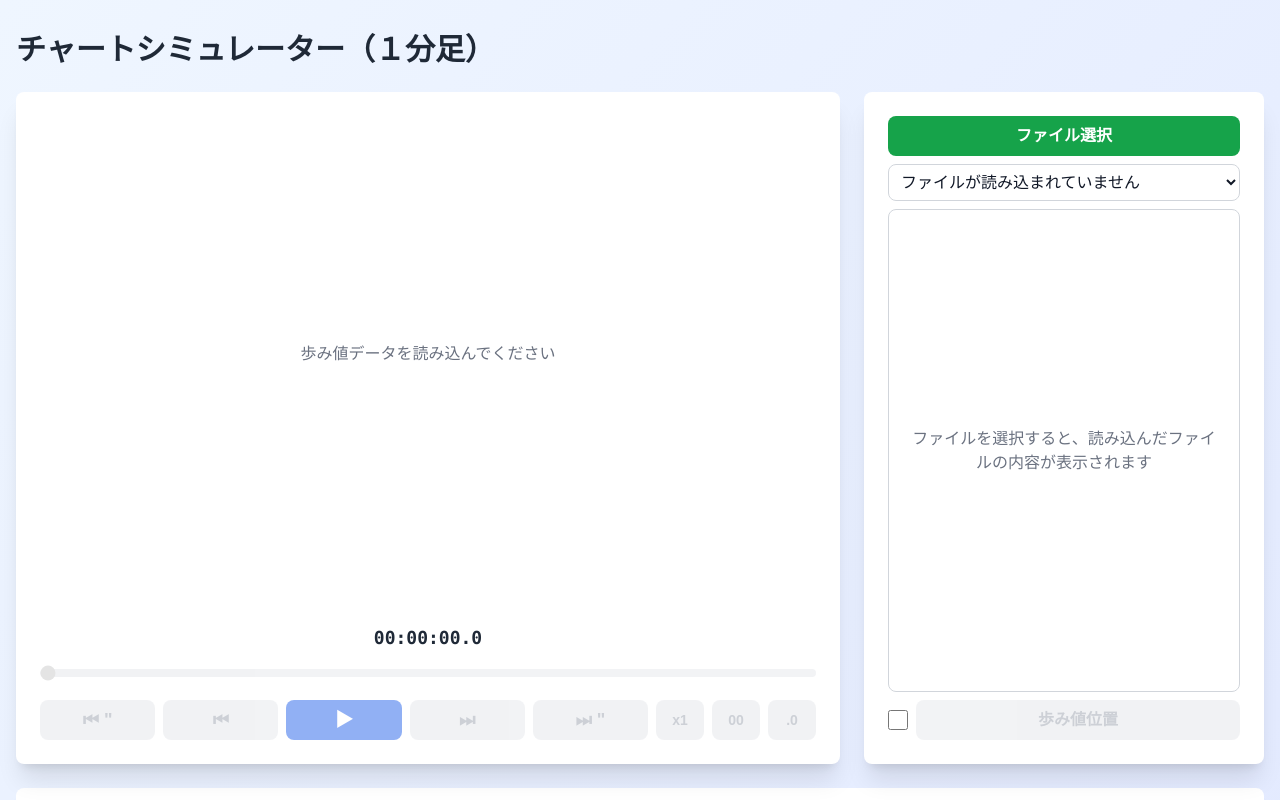
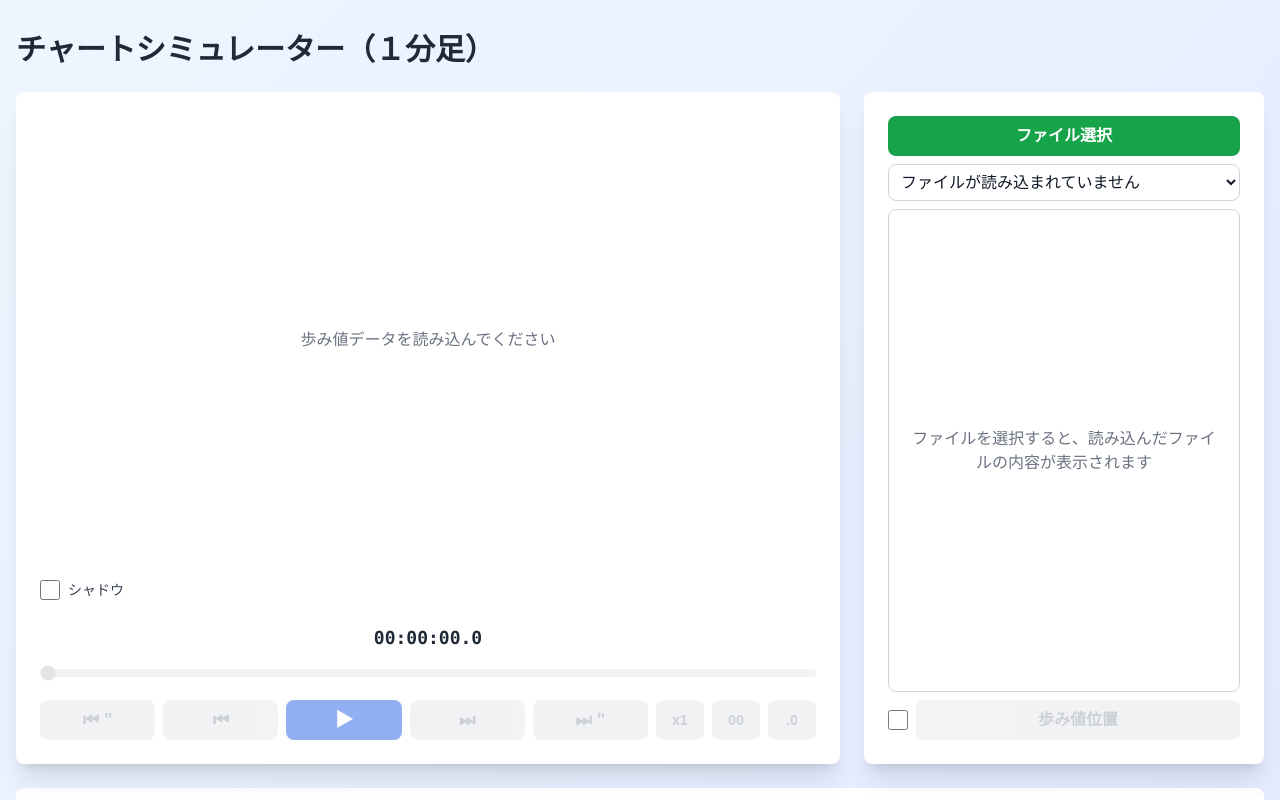
Before and after one commit to kashiomaru/kabu_sim, a Next.js app: page / in a window 1280 px wide. Shown: the top 800 px of the page. Built offline with nearby package versions, Linux system fonts and the light colour scheme.

Commit message:
シャドウのON/OFF

```diff
--- a/app/page.tsx
+++ b/app/page.tsx
@@ -57,6 +57,7 @@ export default function Home() {
   const [containerHeight, setContainerHeight] = useState(0); // コンテナの高さ
   const [highlightedIndex, setHighlightedIndex] = useState<number | null>(null); // ハイライト中の行のインデックス
   const [isAyumiPositionCheckboxChecked, setIsAyumiPositionCheckboxChecked] = useState(false); // 歩み値位置チェックボックスの状態
+  const [isShadowEnabled, setIsShadowEnabled] = useState(false); // シャドウ表示のON/OFF（デフォルトはOFF）
   const lastAyumiIndexRef = useRef<number | null>(null); // 前回の歩み値位置のインデックス（インクリメンタル検索用）
 
   // アクティブファイルのデータを取得
@@ -1217,7 +1218,7 @@ export default function Home() {
                 <CandlestickChart
                   height={600}
                   data={getFilteredCandlestickData()}
-                  shadowData={getShadowCandlestickData()}
+                  shadowData={isShadowEnabled ? getShadowCandlestickData() : undefined}
                   priceDecimalPlaces={priceDecimalPlaces}
                   upColor="#FF0000"
                   downColor="#00FFFF"
@@ -1229,6 +1230,23 @@ export default function Home() {
                   <p>歩み値データを読み込んでください</p>
                 </div>
               )}
+            </div>
+
+            {/* シャドウON/OFFチェックボックス */}
+            <div className="w-full mb-2 flex items-center">
+              <input
+                type="checkbox"
+                id="shadow-checkbox"
+                checked={isShadowEnabled}
+                onChange={(e) => setIsShadowEnabled(e.target.checked)}
+                className="w-5 h-5 text-blue-600 bg-gray-100 border-gray-300 rounded focus:ring-blue-500 dark:focus:ring-blue-600 dark:ring-offset-gray-800 focus:ring-2 dark:bg-gray-700 dark:border-gray-600"
+              />
+              <label
+                htmlFor="shadow-checkbox"
+                className="ml-2 text-sm font-medium text-gray-700 dark:text-gray-300 cursor-pointer"
+              >
+                シャドウ
+              </label>
             </div>
 
             {/* コントローラー部分 */}
```
